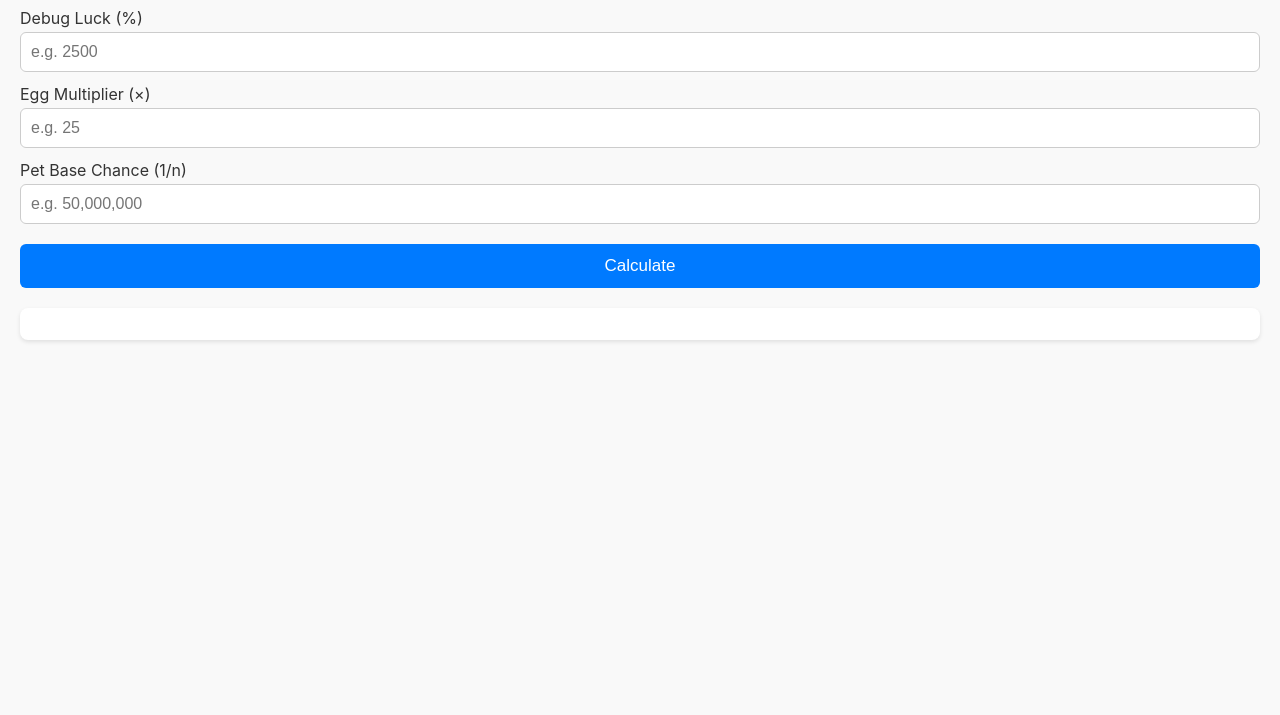
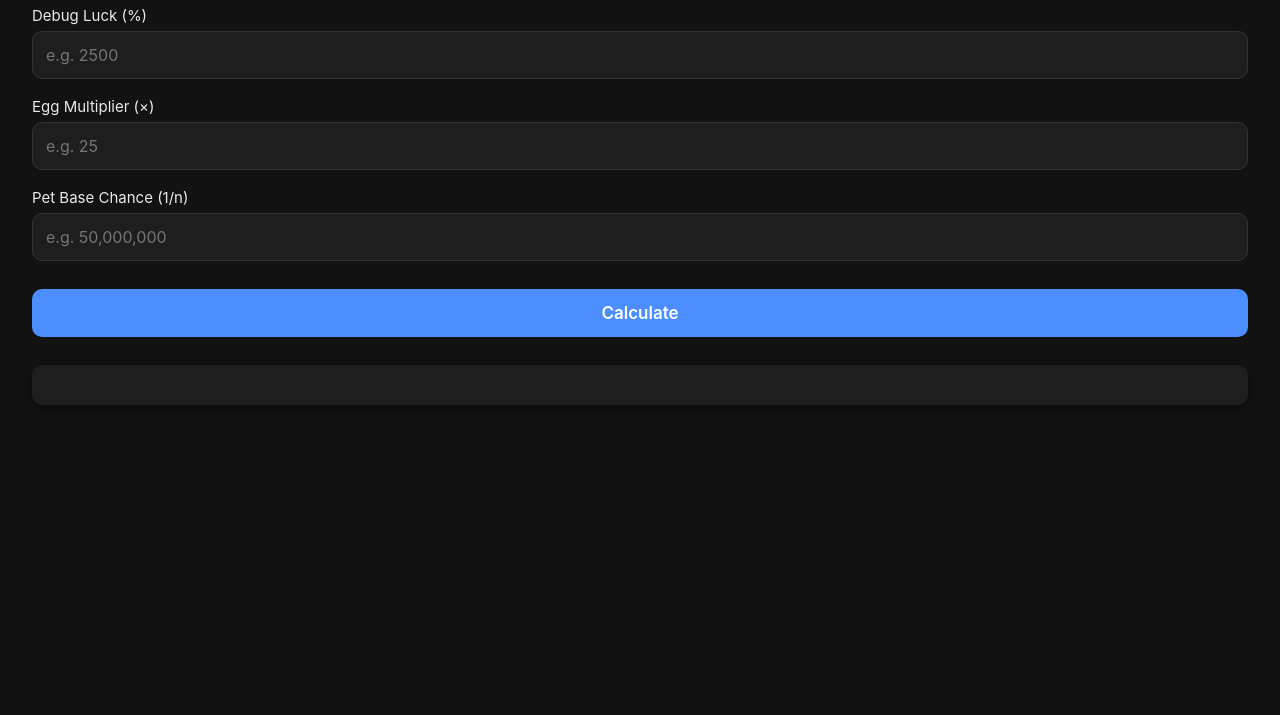
Before and after one commit to Meerkatologyx/petchance, a plain HTML site: page index.html in a window 1280 px wide. Shown: the part 85-800 px from the top of the page. Drawn offline with Linux system fonts and the light colour scheme.

Commit message:
dark mode

```diff
--- a/index.html
+++ b/index.html
@@ -1,87 +1,88 @@
 <!doctype html>
 <html lang="en">
 <head>
-  <meta charset="UTF-8">
+<meta charset="UTF-8" />
 <title>Pet Chance Calculator 🐾</title>
-  <meta name="viewport" content="width=device-width, initial-scale=1.0, maximum-scale=1.0">
+<meta name="viewport" content="width=device-width,initial-scale=1" />
 <style>
-    body {
-      font-family: -apple-system, BlinkMacSystemFont, "Segoe UI", Roboto, sans-serif;
-      margin: 0;
-      padding: 20px;
-      background: #f9f9f9;
-      color: #333;
+  :root{
+    --bg:#121212;
+    --card:#1e1e1e;
+    --text:#e9e9e9;
+    --accent:#4c8dff;
+    --accent-hover:#3778e6;
+    --radius:10px;
   }
-    h2 { text-align: center; margin-bottom: 24px; }
-    label { display: block; margin: 12px 0 4px; }
-    input {
-      width: 100%;
-      padding: 10px;
-      font-size: 16px;
-      box-sizing: border-box;
-      border: 1px solid #ccc;
-      border-radius: 6px;
+
+  *{box-sizing:border-box;margin:0;padding:0;font-family:-apple-system,BlinkMacSystemFont,"Segoe UI",Roboto,sans-serif;}
+
+  body{background:var(--bg);color:var(--text);padding:32px;}
+
+  h2{text-align:center;margin-bottom:28px;font-weight:600;font-size:26px;}
+
+  label{display:block;margin:18px 0 6px;font-size:15px;}
+
+  input{
+    width:100%;padding:13px;font-size:16px;
+    background:var(--card);color:var(--text);
+    border:1px solid #333;border-radius:var(--radius);
+    transition:border .2s;
   }
-    button {
-      width: 100%;
-      padding: 12px;
-      font-size: 17px;
-      background-color: #007aff;
-      color: #fff;
-      border: none;
-      border-radius: 6px;
-      margin-top: 20px;
-      cursor: pointer;
+  input:focus{outline:none;border-color:var(--accent);}
+
+  button{
+    width:100%;padding:14px;margin-top:28px;
+    font-size:17px;font-weight:600;
+    background:var(--accent);color:#fff;
+    border:none;border-radius:var(--radius);
+    cursor:pointer;transition:background .2s;
   }
-    button:hover { background-color: #005fc1; }
-    #out {
-      margin-top: 20px;
-      font-size: 18px;
-      line-height: 1.4;
-      background: #fff;
-      padding: 16px;
-      border-radius: 8px;
-      box-shadow: 0 2px 4px rgba(0,0,0,0.1);
+  button:hover{background:var(--accent-hover);}
+
+  #out{
+    margin-top:28px;padding:20px;
+    background:var(--card);border-radius:var(--radius);
+    font-size:18px;line-height:1.45;word-wrap:break-word;
+    box-shadow:0 4px 10px rgba(0,0,0,.35);
   }
+
+  .fade{animation:fade .3s ease;}
+  @keyframes fade{from{opacity:0;transform:translateY(6px);}to{opacity:1;transform:none;}}
 </style>
 </head>
 <body>
 
-<h2>Pet Chance Calculator</h2>
+<h2 class="fade">Pet Chance Calculator</h2>
 
 <label for="debug">Debug Luck (%)</label>
-<input id="debug" type="number" inputmode="numeric" placeholder="e.g. 2500">
+<input id="debug" type="number" inputmode="numeric" placeholder="e.g. 2500" />
 
 <label for="riftEgg">Egg Multiplier (×)</label>
-<input id="riftEgg" type="number" inputmode="numeric" placeholder="e.g. 25">
+<input id="riftEgg" type="number" inputmode="numeric" placeholder="e.g. 25" />
 
 <label for="base">Pet Base Chance (1/n)</label>
-<input id="base" type="number" inputmode="numeric" placeholder="e.g. 50,000,000">
+<input id="base" type="number" inputmode="numeric" placeholder="e.g. 50,000,000" />
 
 <button onclick="go()">Calculate</button>
 
-<div id="out"></div>
+<div id="out" class="fade"></div>
 
 <script>
-  function go() {
+function go(){
   const debug = +document.getElementById('debug').value || 0;
-
-    // user now inputs the egg multiplier, not the % luck
   const riftMult = +document.getElementById('riftEgg').value || 0;
-    const rift = riftMult * 100; // convert to luck %
-
+  const rift = riftMult * 100; // convert to %
   const base = +document.getElementById('base').value || 1;
 
   const totalLuck = 100 + debug + rift;
-    const multiplier = totalLuck / 100;
-    const newDenom = base / multiplier;
+  const mult = totalLuck / 100;
+  const newDenom = base / mult;
   const percent = 100 / newDenom;
 
   document.getElementById('out').innerHTML =
     `🧠 Total Luck: <b>${totalLuck}%</b><br>` +
-      `📈 Multiplier: <b>${multiplier.toFixed(2)}×</b><br>` +
-      `🎯 New Chance: <b>1/${Math.round(newDenom).toLocaleString()}</b> ` +
-      `(${percent.toFixed(5)}%)`;
+    `📈 Multiplier: <b>${mult.toFixed(2)}×</b><br>` +
+    `🎯 New Chance: <b>1/${Math.round(newDenom).toLocaleString()}</b> (${percent.toFixed(5)}%)`;
 }
 </script>
 
```
Lines whose indentation alone changed are shown as unchanged.
